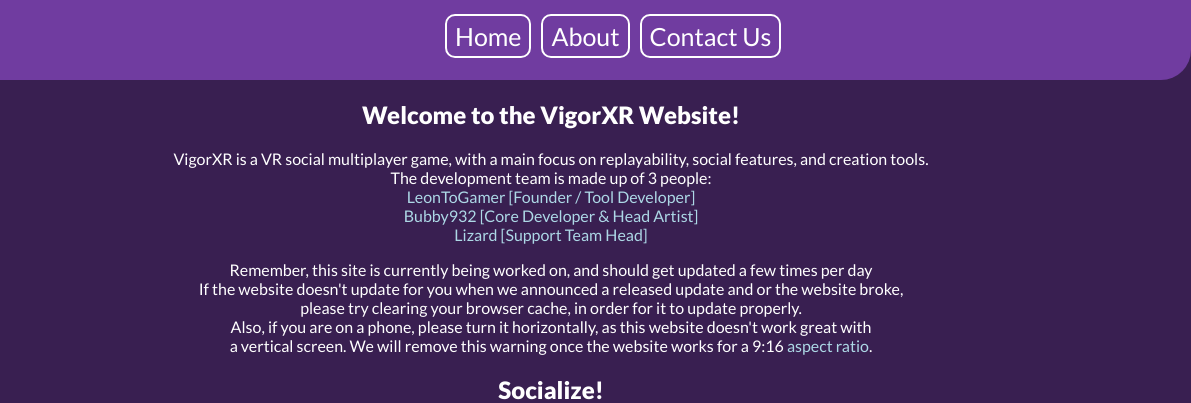
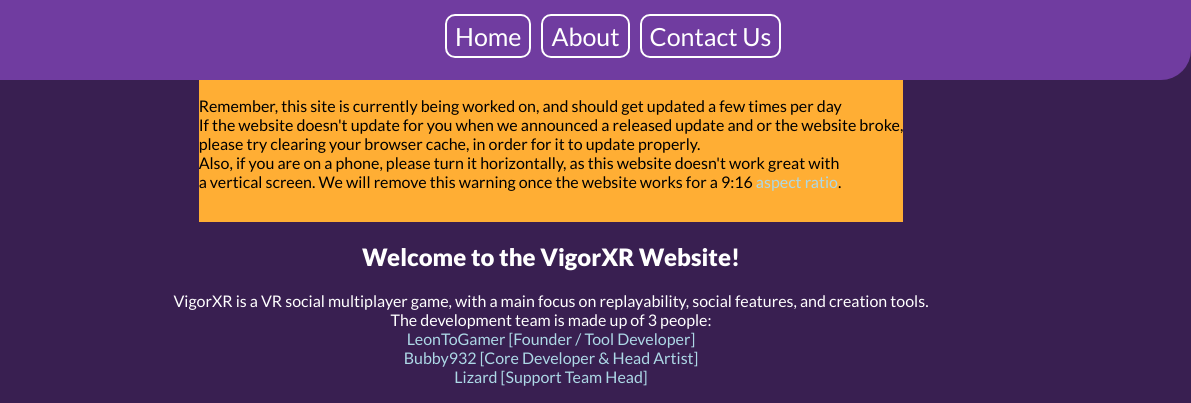
Before and after one commit to SubsurfaceStudios/compensationvr.tk, a website: page index.html in a window 1280 px wide. Shown: the top 403 px of the page, 89-1280 px from the left. Drawn offline with Linux system fonts and the light colour scheme.

Commit message:
Testing new aspect ratio warning dialog.

```diff
--- a/index.html
+++ b/index.html
@@ -36,6 +36,14 @@
     </head>
     <body>
         <section class="regular startAnim" style="padding: 0px 20vw">
+            <div class="warning-box">
+                <p>Remember, this site is currently being worked on, and should get updated a few times per day <br>
+                    If the website doesn't update for you when we announced a released update and or the website broke, <br>
+                    please try clearing your browser cache, in order for it to update properly. <br>
+                    Also, if you are on a phone, please turn it horizontally, as this website doesn't work great with <br>
+                    a vertical screen. We will remove this warning once the website works for a 9:16 <a target="_blank" href="https://en.wikipedia.org/wiki/Aspect_ratio">aspect ratio</a>.
+                </p>
+            </div>
             <div class="text">
                 <h1>Welcome to the VigorXR Website!</h1>
                 <p>VigorXR is a VR social multiplayer game, with a main focus on replayability, social features, and creation tools.
@@ -43,14 +51,6 @@
                     <a href="./LeonToGamer/">LeonToGamer [Founder / Tool Developer]</a><br>
                     <a href="./Bubby932/">Bubby932 [Core Developer & Head Artist]</a><br>
                     <a target="_blank" href="https://www.youtube.com/c/alizardguy">Lizard [Support Team Head]</a>
-                </p>
-
-                <p>
-                    Remember, this site is currently being worked on, and should get updated a few times per day <br>
-                    If the website doesn't update for you when we announced a released update and or the website broke, <br>
-                    please try clearing your browser cache, in order for it to update properly. <br>
-                    Also, if you are on a phone, please turn it horizontally, as this website doesn't work great with <br>
-                    a vertical screen. We will remove this warning once the website works for a 9:16 <a target="_blank" href="https://en.wikipedia.org/wiki/Aspect_ratio">aspect ratio</a>.
                 </p>
 
                 <h2 style="margin-bottom: -10px">Socialize!</h2>
--- a/style.css
+++ b/style.css
@@ -116,6 +116,11 @@
 background: var(--background-color);
 }
 
+.warning-box {
+  background-color: rgb(255, 174, 52);
+  padding-bottom: 15px;
+}
+
 /* SPACING */
 .spacer {
 aspect-ratio: 960/300;
```
